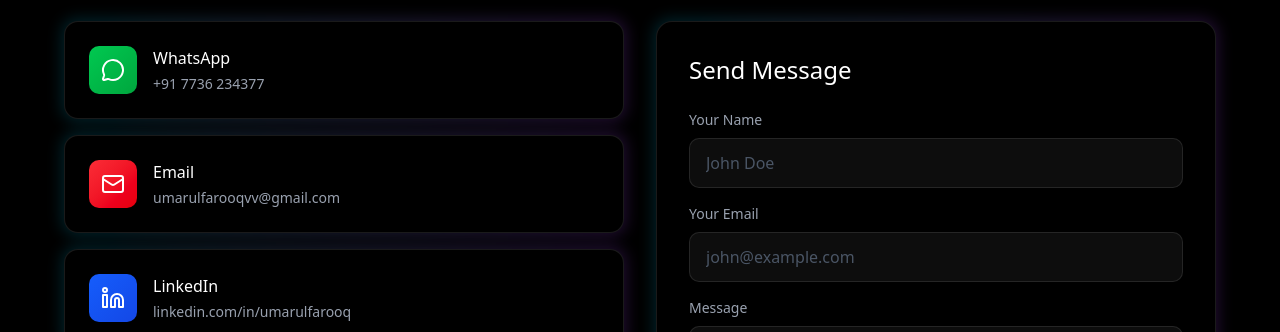
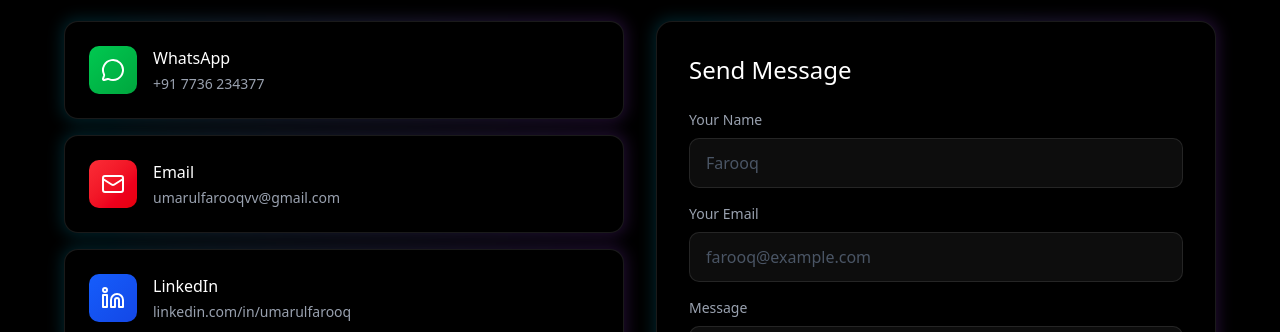
Before and after one commit to cirqle-888/vitejs-vite-jgvg7n9c, a React (Vite) app: page / in a window 1280 px wide. Shown: the part 6865-7197 px from the top of the page. Built offline with nearby package versions, Linux system fonts and the light colour scheme.

Commit message:
form updated

```diff
--- a/src/components/Contact.tsx
+++ b/src/components/Contact.tsx
@@ -98,7 +98,7 @@ export default function Contact() {
                     value={formData.name}
                     onChange={(e) => setFormData({ ...formData, name: e.target.value })}
                     className="w-full px-4 py-3 rounded-lg bg-white/5 border border-white/10 focus:border-cyan-500/50 focus:outline-none transition-colors text-white placeholder-gray-600"
-                    placeholder="John Doe"
+                    placeholder="Farooq"
                     required
                   />
                 </div>
@@ -113,7 +113,7 @@ export default function Contact() {
                     value={formData.email}
                     onChange={(e) => setFormData({ ...formData, email: e.target.value })}
                     className="w-full px-4 py-3 rounded-lg bg-white/5 border border-white/10 focus:border-cyan-500/50 focus:outline-none transition-colors text-white placeholder-gray-600"
-                    placeholder="john@example.com"
+                    placeholder="farooq@example.com"
                     required
                   />
                 </div>
```
